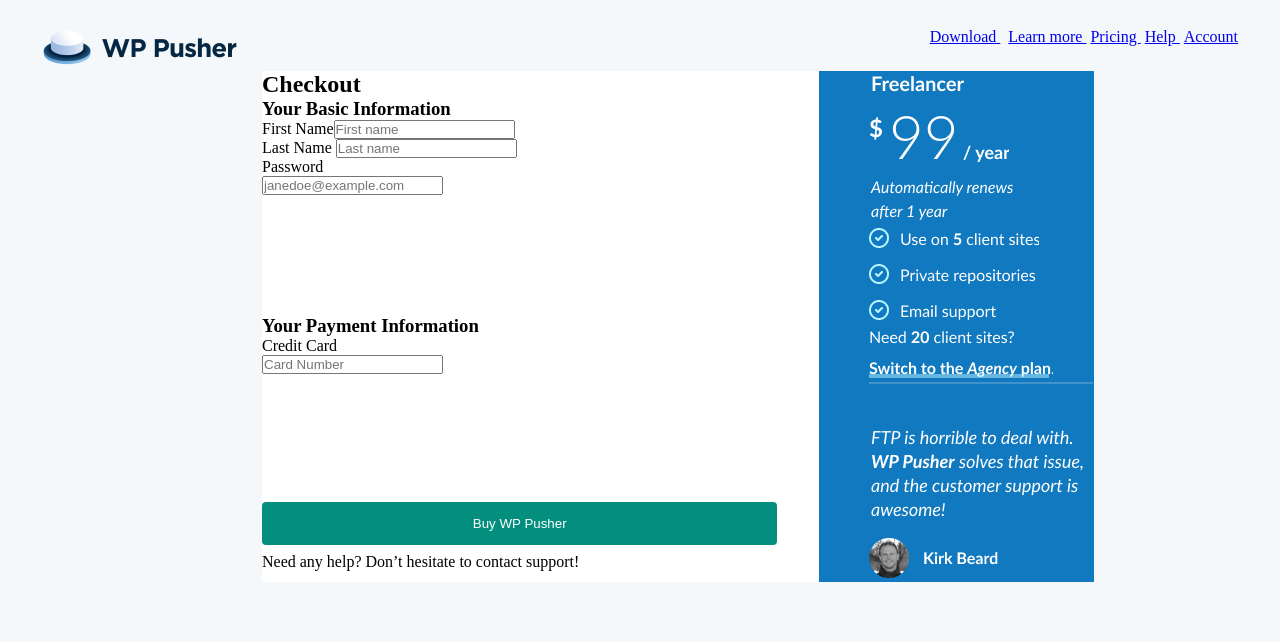
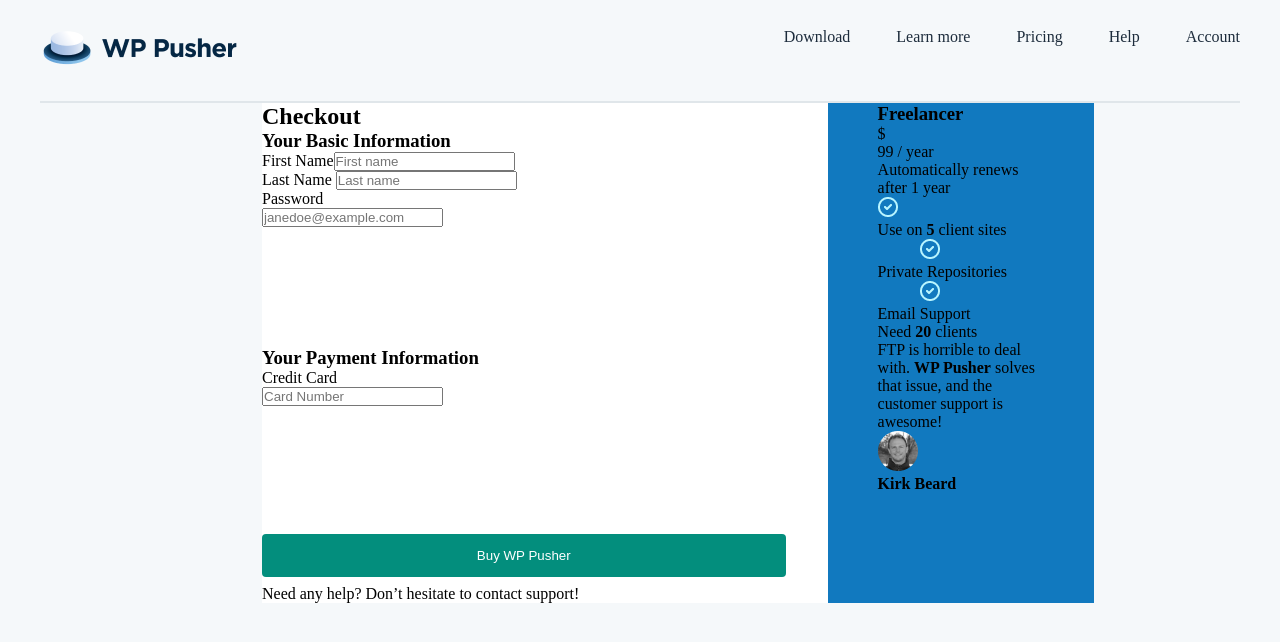
Before and after one commit to BalezDev/Assignment-3, a plain HTML site: page index.html in a window 1280 px wide. Drawn offline with Linux system fonts and the light colour scheme.

Commit message:
additional changes

```diff
--- a/index.html
+++ b/index.html
@@ -1,33 +1,29 @@
 <!DOCTYPE html>
 <html lang="en">
   <head>
-    <meta charset="UTF-8">
-    <meta name="viewport" content="width=device-width, initial-scale=1.0">
-    <link rel="stylesheet" href="styles.css">
+    <meta charset="UTF-8" />
+    <meta name="viewport" content="width=device-width, initial-scale=1.0" />
+    <link rel="stylesheet" href="styles.css" />
     <title>WP Pusher</title>
   </head>
   <body>
+    <section>
       <nav class="navglobal">
         <div>
-            <img src="./Assets/Image/wppusher-logo copy.png" alt="WP Pusher">
+          <img src="./Assets/Image/wppusher-logocopy.png" alt="WP Pusher" />
         </div>
 
         <div>
           <ul>
-                <li><a href="Download"> Download </a>
-                <li>
+            <li><a href="Download"> Download </a></li>
 
-                <li><a href="Learn more"> Learn more </a>
-                </li>
+            <li><a href="Learn more"> Learn more </a></li>
 
-               <li><a href="Pricing"> Pricing </a>
-                </li>
+            <li><a href="Pricing"> Pricing </a></li>
 
-                <li><a href="Help"> Help </a>
-                </li>
+            <li><a href="Help"> Help </a></li>
 
-                <li class="navbotton"><a href="Account"> Account </a>
-                </li>
+            <li class="navbotton"><a href="Account"> Account </a></li>
           </ul>
         </div>
       </nav>
@@ -41,24 +37,34 @@
               <h3>Your Basic Information</h3>
               <div class="flexdivs">
                 <label>First Name</label>
-                        <input type="text" name="firstname" placeholder="First name"/>
+                <input type="text" name="firstname" placeholder="First name" />
               </div>
 
               <div>
                 <label>Last Name</label>
-                        <input type="text" name="lastname" placeholder="Last name"/>
+                <input type="text" name="lastname" placeholder="Last name" />
               </div>
 
               <p>
                 <label>Password</label><br />
-                        <input type="email" id="email" name="email" placeholder="janedoe@example.com">
+                <input
+                  type="email"
+                  id="email"
+                  name="email"
+                  placeholder="janedoe@example.com"
+                />
               </p>
             </div>
             <div class="section">
               <h3>Your Payment Information</h3>
               <p>
                 <label>Credit Card</label><br />
-                        <input type="number" id="number" name="number" placeholder="Card Number ">
+                <input
+                  type="number"
+                  id="number"
+                  name="number"
+                  placeholder="Card Number "
+                />
               </p>
             </div>
             <button type="submit" value="register">Buy WP Pusher</button>
@@ -67,15 +73,56 @@
         </div>
 
         <div class="pricinginfo">
-            <img src="./Assets/Image/Plan.png" alt="Freelancer $99/year. Automatically renews after 1 year">
+          <h3>Freelancer</h3>
+          <div>
+            <div class="dollar">$</div>
+            <div class="ninetynine">
+              <span id="nine">99</span>
+              <span> / year</span>
+            </div>
+          </div>
+          <p class="text">Automatically renews after 1 year</p>
+
+          <ul>
+            <li>
+              <img src="./Assets/Image/CombinedShape.png" alt="Chekmark" />
+              <p>Use on <strong>5</strong> client sites</p>
+            </li>
+            <li>
+              <img src="./Assets/Image/CombinedShape.png" alt="Chekmark" />
+              <p>Private Repositories</p>
+            </li>
+            <li>
+              <img src="./Assets/Image/CombinedShape.png" alt="Chekmark" />
+              <p>Email Support</p>
+            </li>
+          </ul>
+          <div class="need">
+            <p>Need <strong>20</strong> clients</p>
+
+            <a href="#" Switch to the agency plan></a>
+          </div>
+
+          <div class="ftp">
+            <p>
+              FTP is horrible to deal with. <strong>WP Pusher</strong> solves
+              that issue, and the customer support is awesome!
+            </p>
+          </div>
+          <div class="kirk">
+            <img src="./Assets/Image/KirksHead.png" alt="" />
+            <p>
+              <strong>Kirk Beard</strong>
+            </p>
+          </div>
+          <!-- <img src="./Assets/Image/Plan.png" alt="Freelancer $99/year. Automatically renews after 1 year">
 
             <img src="./Assets/Image/Details.png" alt="">
 
             <img src="./Assets/Image/Switch.png" alt="Need 20 client sites? Switch to the Agency plan.">
 
-            <img src="./Assets/Image/Quote.png" alt="FTP is horrible to deal with. WP Pusher solves that issue, and the customer support is awesome!">
+            <img src="./Assets/Image/Quote.png" alt="FTP is horrible to deal with. WP Pusher solves that issue, and the customer support is awesome!"> -->
         </div>
-
       </div>
     </section>
   </body>
--- a/styles.css
+++ b/styles.css
@@ -16,14 +16,26 @@ body {
 nav {
   display: flex;
   justify-content: space-between;
-  padding-block-start: 28px;
-  padding-inline: 40px;
-  width: 100%;
+  margin-block-start: 28px;
+  padding-block-end: 30px;
+  border-bottom: 2px solid #E0E6EA;
+  margin-inline: 40px;
 }
 
 ul li {
   display: inline;
-  padding: 2px;
+  padding-block-start: 50px;
+ }
+
+ul li a {
+  text-decoration: none;
+
+  color: #1D2C3C;
+  ;
+}
+
+ul li + li {
+  margin-inline-start: 42px;
 }
 
 .container {
```
Also changed, not shown: Assets/Image/CombinedShape.png (added), Assets/Image/KirksHead.png (added), Assets/Image/wppusher-logocopy.png (renamed from Assets/Image/wppusher-logo copy.png). Lines whose indentation alone changed are shown as unchanged.
